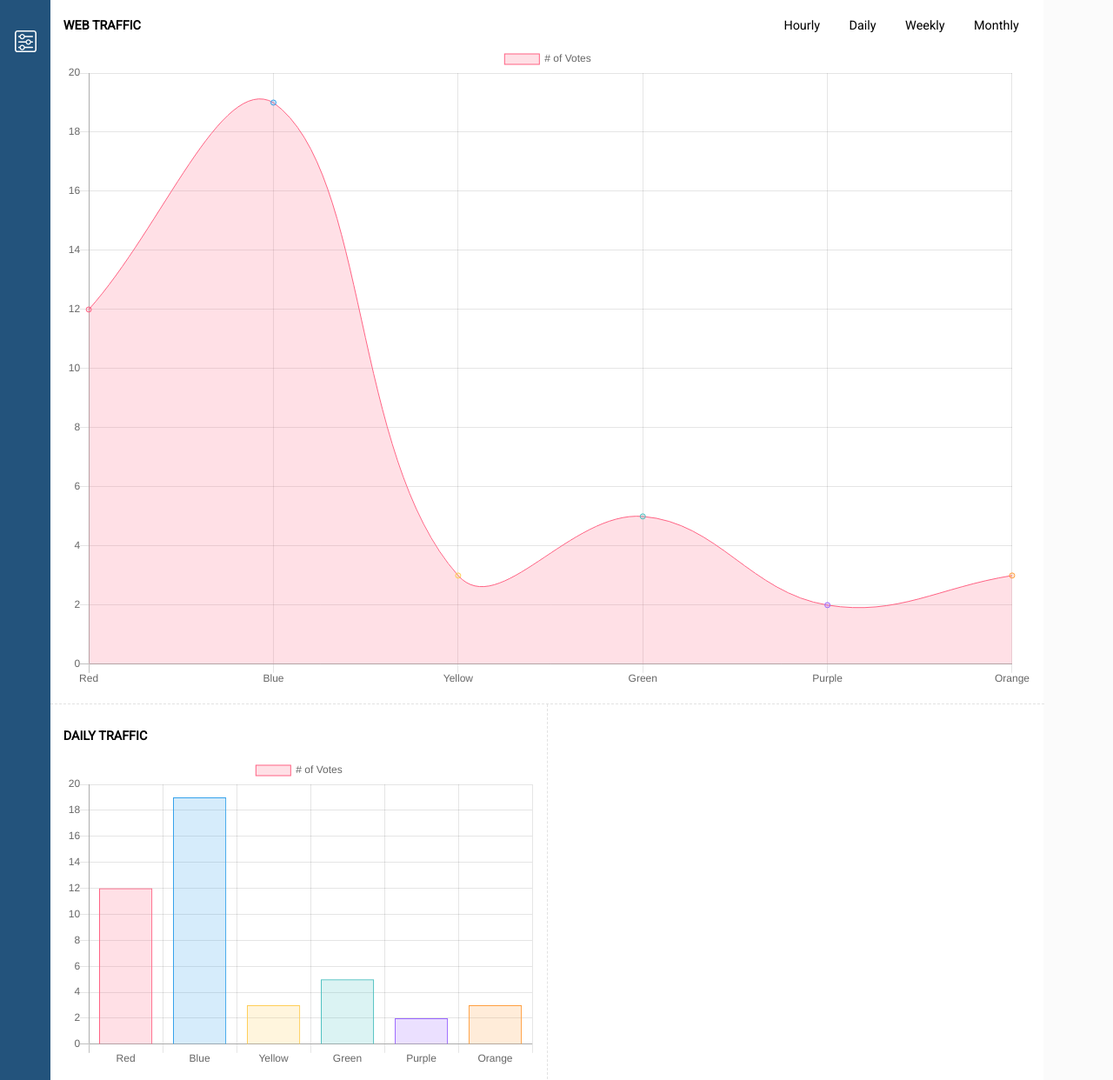
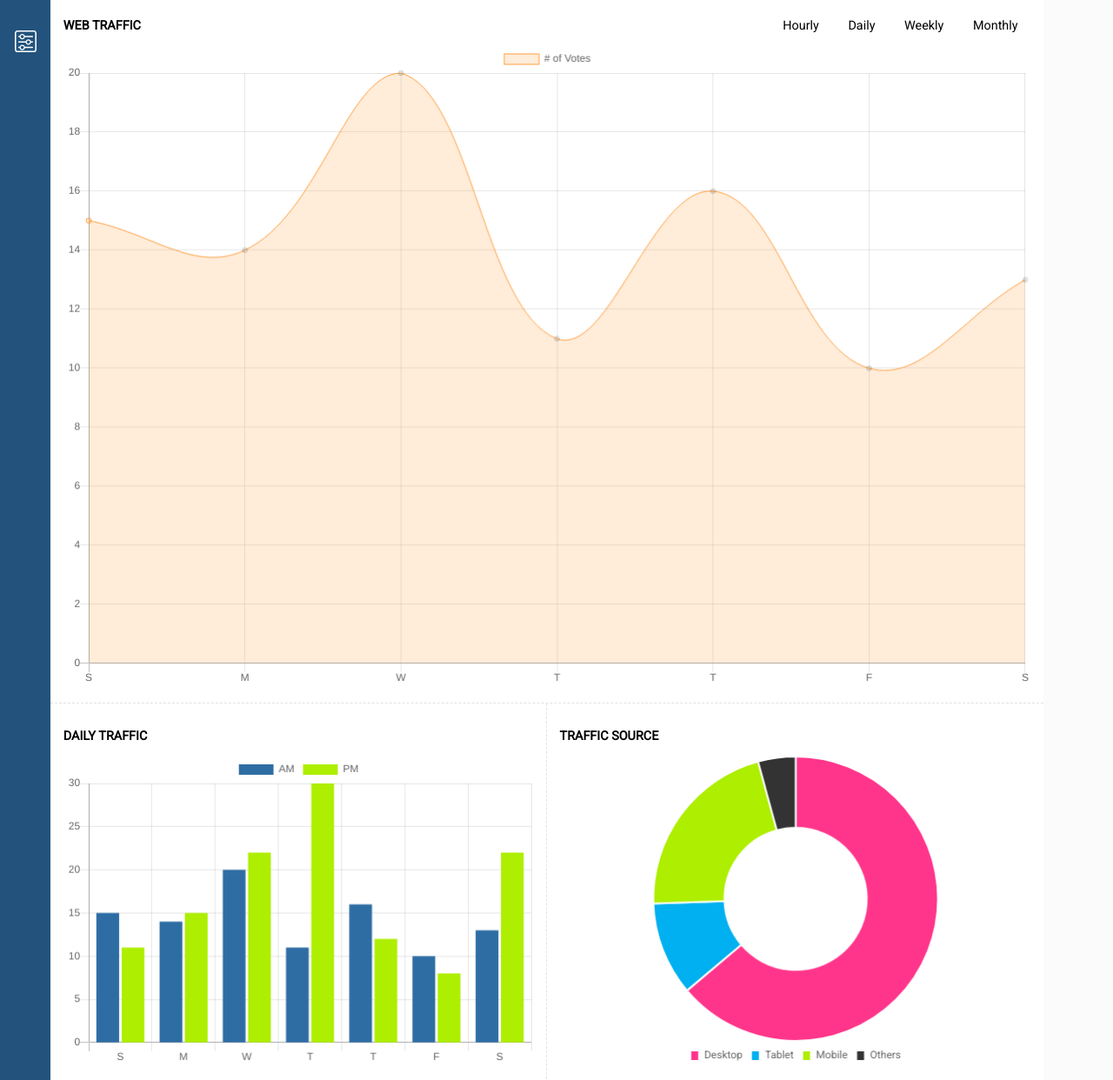
Before and after one commit to ZoomThruDev/fewd-9-responsive-dashboard, a plain HTML site: page index.html in a window 1280 px wide. Shown: the part 224-1466 px from the top of the page at 87% size. Drawn offline with nearby package versions, Linux system fonts and the light colour scheme.

Commit message:
charts update

```diff
--- a/js/app.js
+++ b/js/app.js
@@ -3,24 +3,24 @@ var line_chart_area = document.getElementById("web-traffic-line-chart");
 var line_chart = new Chart(line_chart_area, {
     type: 'line',
     data: {
-        labels: ["Red", "Blue", "Yellow", "Green", "Purple", "Orange"],
+        labels: ["S", "M", "W", "T", "T", "F", "S"],
         datasets: [{
             label: '# of Votes',
-            data: [12, 19, 3, 5, 2, 3],
+            data: [15, 14, 20, 11, 16, 10, 13],
             backgroundColor: [
-                'rgba(255, 99, 132, 0.2)',
-                'rgba(54, 162, 235, 0.2)',
-                'rgba(255, 206, 86, 0.2)',
-                'rgba(75, 192, 192, 0.2)',
-                'rgba(153, 102, 255, 0.2)',
+                // 'rgba(255, 99, 132, 0.2)',
+                // 'rgba(54, 162, 235, 0.2)',
+                // 'rgba(255, 206, 86, 0.2)',
+                // 'rgba(75, 192, 192, 0.2)',
+                // 'rgba(153, 102, 255, 0.2)',
                 'rgba(255, 159, 64, 0.2)'
             ],
             borderColor: [
-                'rgba(255,99,132,1)',
-                'rgba(54, 162, 235, 1)',
-                'rgba(255, 206, 86, 1)',
-                'rgba(75, 192, 192, 1)',
-                'rgba(153, 102, 255, 1)',
+                // 'rgba(255,99,132,1)',
+                // 'rgba(54, 162, 235, 1)',
+                // 'rgba(255, 206, 86, 1)',
+                // 'rgba(75, 192, 192, 1)',
+                // 'rgba(153, 102, 255, 1)',
                 'rgba(255, 159, 64, 1)'
             ],
             borderWidth: 1
@@ -42,30 +42,20 @@ var bar_chart_area = document.getElementById("daily-traffic-bar-chart");
 var bar_chart = new Chart(bar_chart_area, {
     type: 'bar',
     data: {
-        labels: ["Red", "Blue", "Yellow", "Green", "Purple", "Orange"],
+        labels: ["S", "M", "W", "T", "T", "F", "S"],
         datasets: [{
-            label: '# of Votes',
-            data: [12, 19, 3, 5, 2, 3],
-            backgroundColor: [
-                'rgba(255, 99, 132, 0.2)',
-                'rgba(54, 162, 235, 0.2)',
-                'rgba(255, 206, 86, 0.2)',
-                'rgba(75, 192, 192, 0.2)',
-                'rgba(153, 102, 255, 0.2)',
-                'rgba(255, 159, 64, 0.2)'
-            ],
-            borderColor: [
-                'rgba(255,99,132,1)',
-                'rgba(54, 162, 235, 1)',
-                'rgba(255, 206, 86, 1)',
-                'rgba(75, 192, 192, 1)',
-                'rgba(153, 102, 255, 1)',
-                'rgba(255, 159, 64, 1)'
-            ],
-            borderWidth: 1
+            label: 'AM',
+            data: [15, 14, 20, 11, 16, 10, 13],
+            backgroundColor: '#2e6da4'
+        },
+        {
+            label: 'PM',
+            data: [11, 15, 22, 30, 12, 8, 22],
+            backgroundColor: '#AEEE00'
         }]
     },
     options: {
+        stacked: true,
         scales: {
             yAxes: [{
                 ticks: {
@@ -81,27 +71,38 @@ var donut_chart = new Chart(donut_chart_area, {
     type: 'doughnut',
     data: {
         labels: [
-            "Red",
-            "Blue",
-            "Yellow"
+            "Desktop",
+            "Tablet",
+            "Mobile",
+            "Others"
             ],
         datasets: [
             {
-                data: [300, 50, 100],
+                data: [300, 50, 100, 20],
                 backgroundColor: [
-                    "#FF6384",
-                    "#36A2EB",
-                    "#FFCE56"
+                    "#FF358B",
+                    "#01B0F0",
+                    "#AEEE00",
+                    "#333333"
                 ],
                 hoverBackgroundColor: [
-                    "#FF6384",
-                    "#36A2EB",
-                    "#FFCE56"
+                    "#FF358B",
+                    "#01B0F0",
+                    "#AEEE00",
+                    "#333333"
                 ]
             }]
 
     },
     options: {
-        responsive: true
+        responsive: true,
+        legend: {
+            display: true,
+            position: "bottom",
+            labels: {
+                fontFamily: 'Roboto, sans-serif',
+                boxWidth: 10
+            }
+        }
     }
 });
--- a/scss/base/_base.scss
+++ b/scss/base/_base.scss
@@ -10,6 +10,6 @@ body {
 }
 
 canvas {
-	width: 100%;
-	height: auto;
+	width: 100% !important;
+	height: auto !important;
 }
--- a/scss/layout/_containers.scss
+++ b/scss/layout/_containers.scss
@@ -11,10 +11,8 @@
     @include flex-props($direction: column);
     flex: 1 100%;
     @include mq-styles(tablet) {
-
         flex-direction: row;
         flex-wrap: wrap;
-
     }
 
     // Child contents
--- a/scss/layout/_nav.scss
+++ b/scss/layout/_nav.scss
@@ -1,5 +1,5 @@
 .top {
-    // position: fixed;
+
     background-color: $primary-color;
     color: $light-text;
     height: 50px;
@@ -22,7 +22,6 @@
         @include mq-styles(tablet) {
             margin-right: auto;
         }
-
     }
 
     &-avatar-img img {
```
Also changed, not shown: css/application.css, 1 other file.
